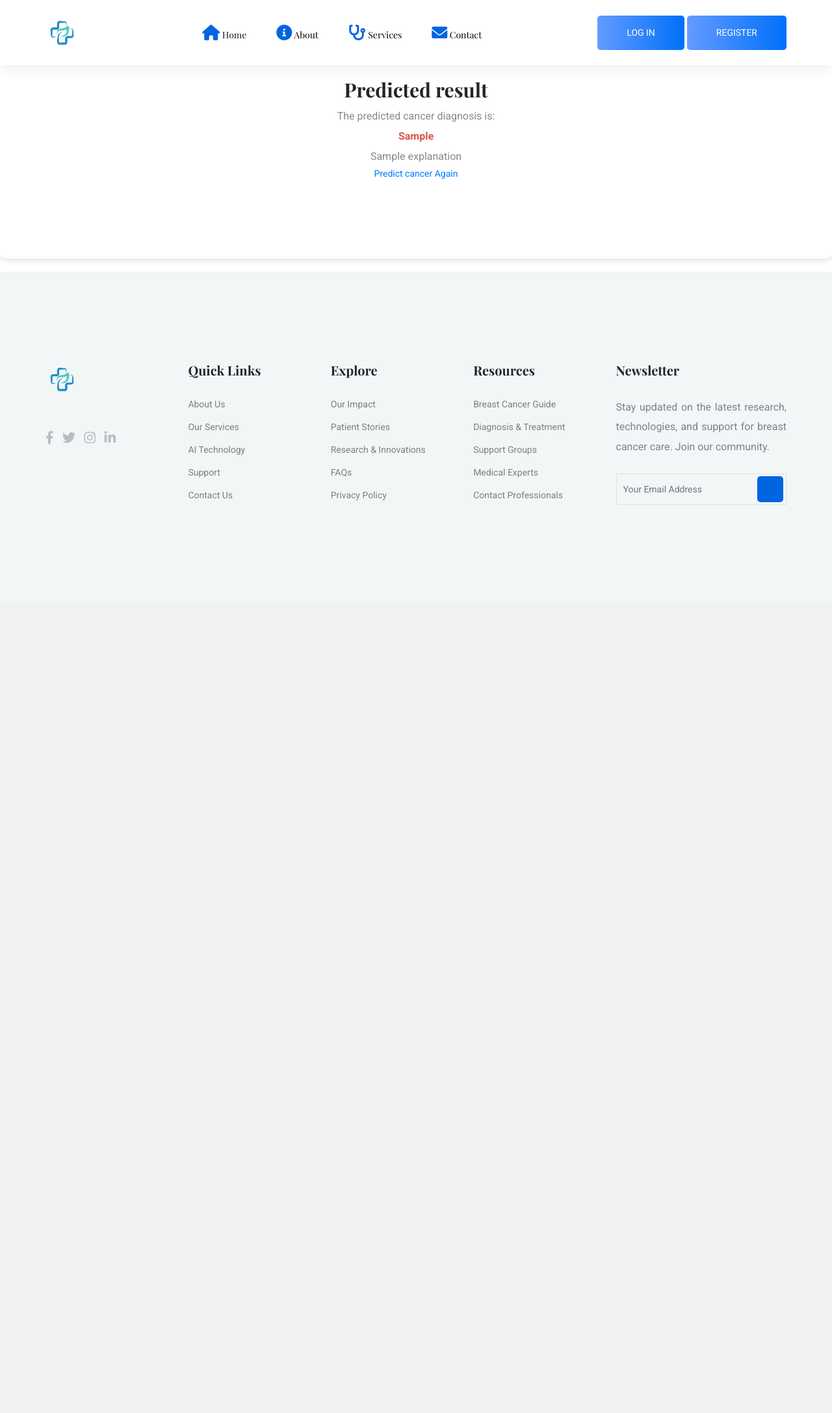
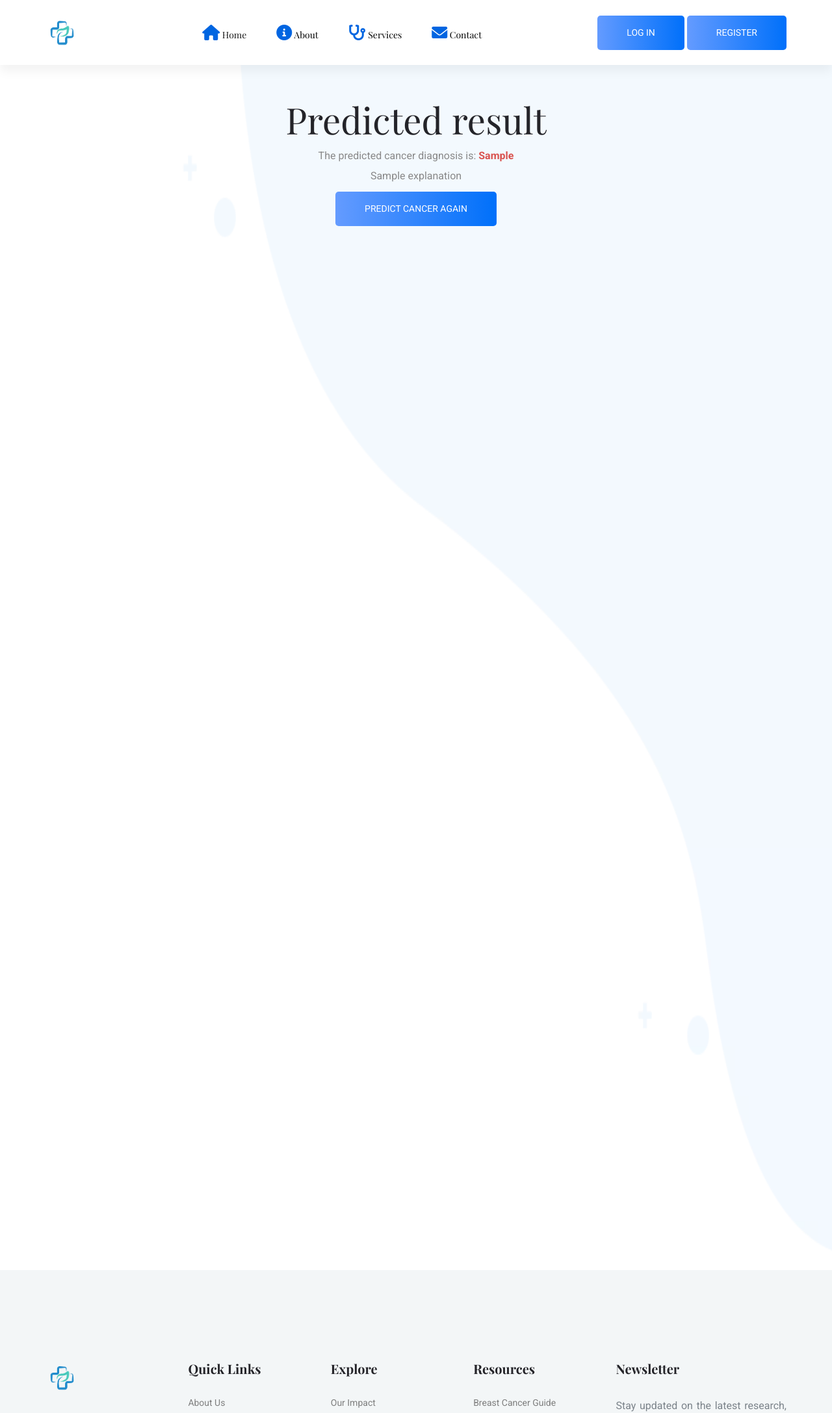
Before and after one commit to atefehjn/Smart_Website, a Flask app: template app/templates/result.html in a window 1280 px wide. Shown: the top 2175 px of the page at 65% size. Before the commit the page ends 777 px from the top, so only its background shows below. Run offline with Flask 3, Linux system fonts and the light colour scheme; the template is opened without the code that fills it: most values are stand-ins (such as "Sample title", 1, 10 or a date in 2020); some libraries are stand-ins or nearby versions.

Commit message:
update result.html style

```diff
--- a/app/templates/result.html
+++ b/app/templates/result.html
@@ -1,15 +1,26 @@
-{% extends "base.html" %}
+{% extends "base.html" %} {% block title %}Predicted result{% endblock %} {%
+block content %}
 
-{% block title %}Predicted result{% endblock %}
+<section class="banner_part">
+	<div class="container form-container">
+		<div class="row d-flex justify-content-center">
+			<div class="col-lg-6">
+				<h2 class="display-4 text-center">Predicted result</h2>
+				<p class="text-center">
+					The predicted cancer diagnosis is:
+					<strong> {{Cancer_prediction}}</strong>
+				</p>
+				<p class="text-center">{{Explanation}}</p>
+				<div class="text-center mt-2">
+					<a
+						class="btn_2"
+						href="{{url_for('main.input_data')}}"
+						>Predict cancer Again</a
+					>
+				</div>
+			</div>
+		</div>
+	</div>
+</section>
 
-{% block content %}
-
-
-    <div class="res_container">
-        <h2>Predicted result</h2>
-        <p> The predicted cancer diagnosis is: <strong> {{Cancer_prediction}}</strong></p>
-        <p>{{Explanation}}</p>
-        <a href="{{url_for('main.input_data')}}">Predict cancer Again</a>
-    </div>
-
-    {% endblock %}
+{% endblock %}
```
